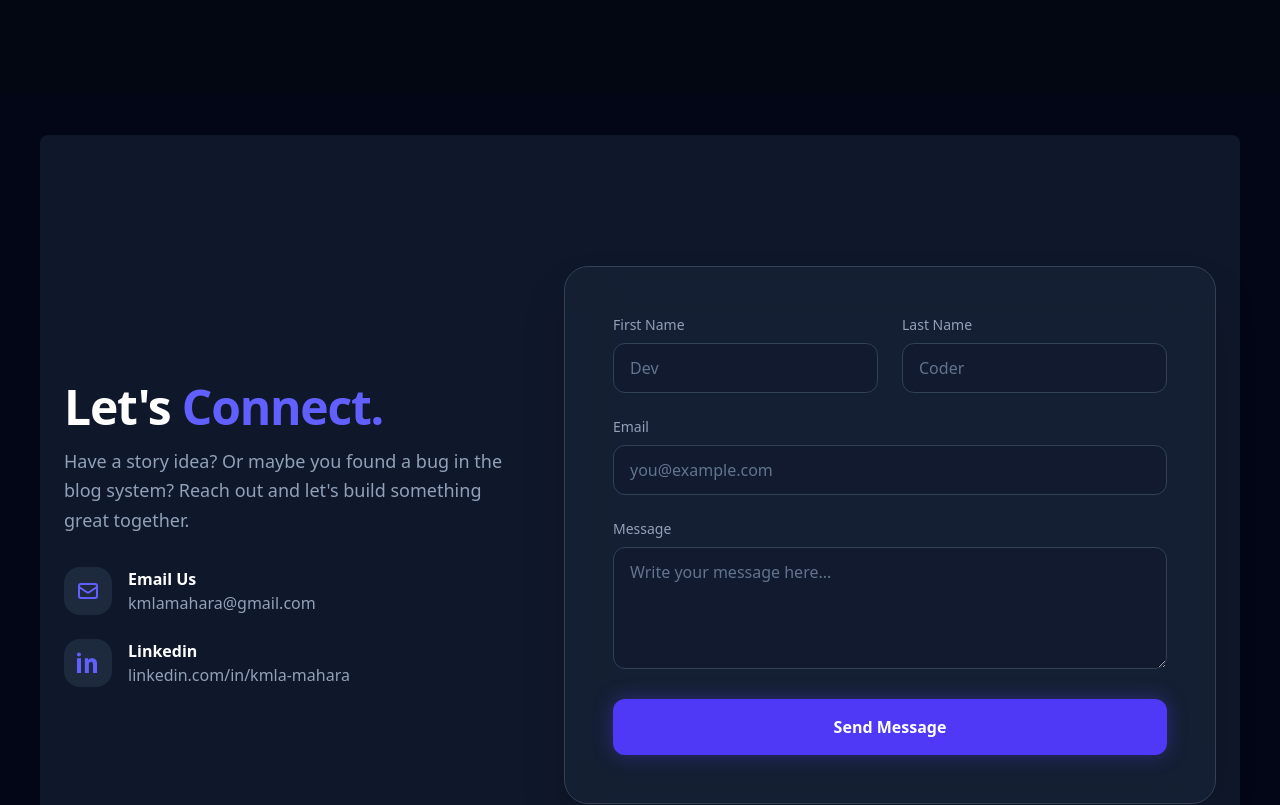
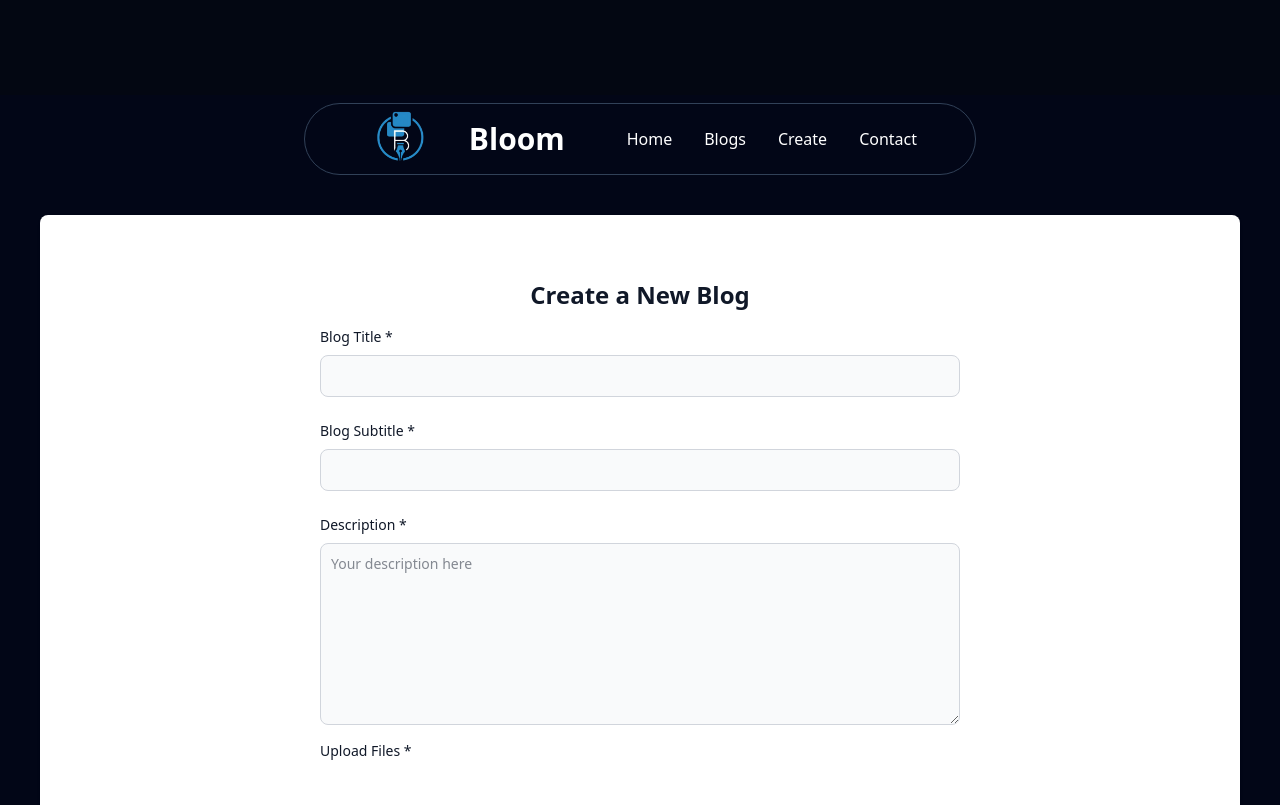
Before and after one commit to KamalaMahara/MERN3.0_Frontend, a React app: page / in a window 1280 px wide. Shown: the part 1526-2331 px from the top of the page. Built offline with nearby package versions, Linux system fonts and the light colour scheme; the HTML template or start-up script is replaced by a standard one.

Commit message:
added createblog in home section

```diff
--- a/Pages/Home.jsx
+++ b/Pages/Home.jsx
@@ -5,6 +5,7 @@ import HeroSection from "../components/HeroSection";
 import FeatureSection from "../components/FeatureSection";
 import Contact from "../components/Contact";
 import Footer from "../components/Footer";
+import CreateBlog from "./CreateBlog";
 
 
 const Home = () => {
@@ -14,6 +15,7 @@ const Home = () => {
         <Navbar />
         <HeroSection />
         <FeatureSection />
+        <CreateBlog />
         <Contact />
         <Footer />
       </div>
```
